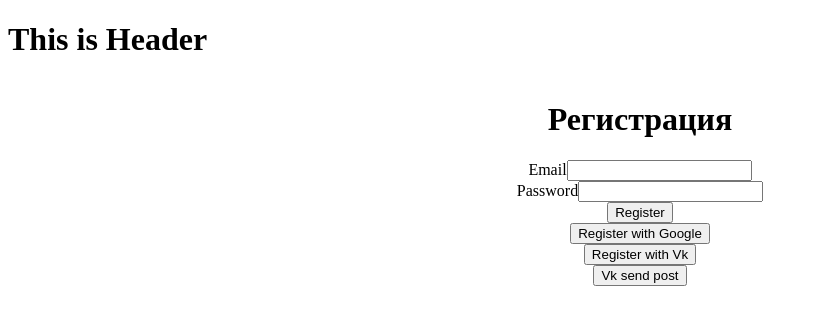
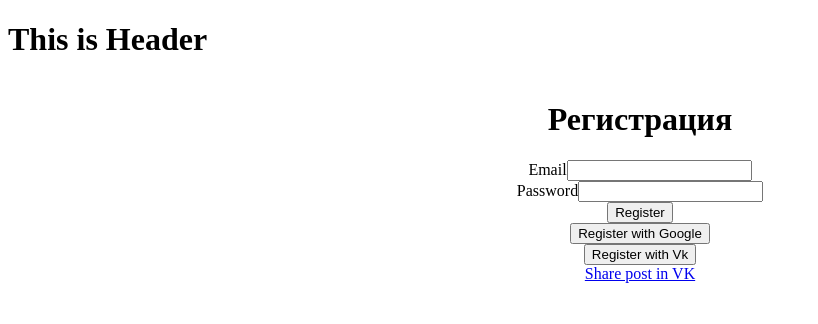
Before and after one commit to polynceva-es/photo-booking-test, a React (Create React App) app: page /signin in a window 1280 px wide. Shown: the top 324 px of the page, without its empty margins (0-818 px from the left). Built offline with nearby package versions, Linux system fonts and the light colour scheme.

Commit message:
add Share post in VK

```diff
--- a/src/components/pages/Signin.js
+++ b/src/components/pages/Signin.js
@@ -1,7 +1,16 @@
 import React from "react";
 import "../pages/Signin.css";
+import { Link } from "react-router-dom";
+import { useLocation } from 'react-router-dom';
+
+
+function sharePostInVk(url) {
+  return `https://vk.com/share.php?url=${url}?title='Title'`
+}
 
 function Signin() {
+  const location = useLocation();
+  const baseUrl='http://localhost:3000';
   return (
     <div className="flex">
       <h1>Регистрация</h1>
@@ -22,6 +31,7 @@ function Signin() {
           Register
         </button>
       </form>
+
       <button
         onClick={(evt) => {
           evt.preventDefault();
@@ -30,6 +40,7 @@ function Signin() {
       >
         Register with Google
       </button>
+
       <button
         onClick={(evt) => {
           evt.preventDefault();
@@ -38,14 +49,13 @@ function Signin() {
       >
         Register with Vk
       </button>
-      <button
-        onClick={(evt) => {
-          evt.preventDefault();
-          console.log("click vk send post");
-        }}
+
+      <Link
+        to={sharePostInVk(`${baseUrl}${location.pathname}`)}
+        target="_blank"
       >
-        Vk send post
-      </button>
+        Share post in VK
+      </Link>
     </div>
   );
 }
```
